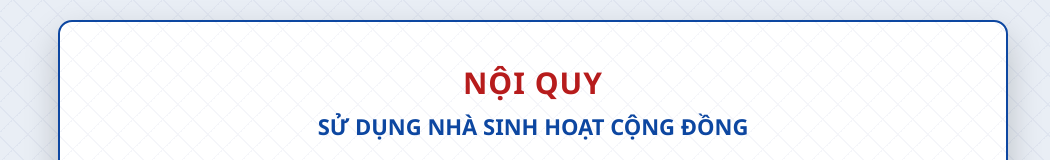
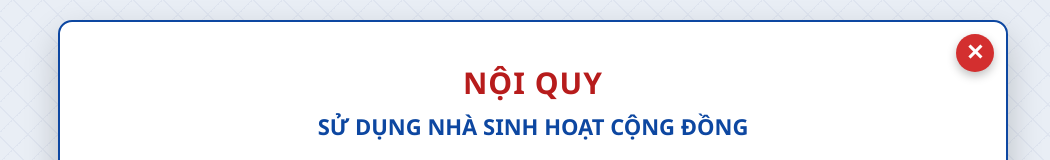
Before and after one commit to lop0dongthacgian/quanlynhasinhhoat, a plain HTML site: page noiquy.html in a window 1280 px wide. Shown: the top 160 px of the page, without its empty margins (107-1157 px from the left). Drawn offline with Linux system fonts and the light colour scheme.

Commit message:
Update noiquy.html

```diff
--- a/noiquy.html
+++ b/noiquy.html
@@ -126,6 +126,35 @@ html,body{
     background:#0d47a1;
     color:white;
 }
+/* NÚT X ĐÓNG */
+.noi-quy-container{
+    position:relative;
+}
+
+.btn-close{
+    position:absolute;
+    top:12px;
+    right:12px;
+    width:38px;
+    height:38px;
+    border:none;
+    border-radius:50%;
+    background:#d32f2f;
+    color:#fff;
+    font-size:22px;
+    font-weight:bold;
+    cursor:pointer;
+    display:flex;
+    align-items:center;
+    justify-content:center;
+    box-shadow:0 4px 10px rgba(0,0,0,0.25);
+    transition:0.25s;
+}
+
+.btn-close:hover{
+    background:#b71c1c;
+    transform:scale(1.08);
+}
 </style>
 </head>
 
@@ -135,6 +164,11 @@ html,body{
 
 <div class="noi-quy-wrapper">
     <div class="noi-quy-container">
+
+    <!-- NÚT ĐÓNG -->
+<button class="btn-close" onclick="window.location.href='index.html'">
+    ✕
+</button>
 
         <div class="noi-quy-header">
             <h1>NỘI QUY</h1>
```
